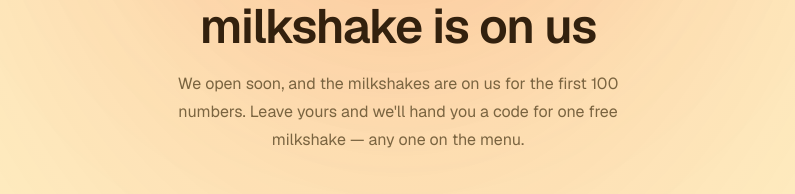
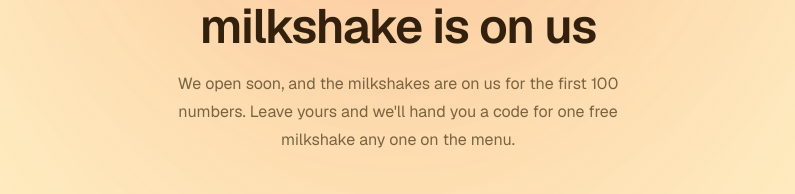
Before and after one commit to baranidharanofficial/delights, a Next.js app: page /launch in a window 1280 px wide. Shown: the part 290-484 px from the top of the page, without its empty margins (242-1037 px from the left). Built offline with nearby package versions, Linux system fonts and the light colour scheme.

Commit message:
feat: refine messaging for clarity in launch offer description

```diff
--- a/src/app/launch/page.tsx
+++ b/src/app/launch/page.tsx
@@ -75,7 +75,7 @@ export default function LaunchPage() {
         >
           We open soon, and the milkshakes are on us for{" "}
           {LAUNCH_CAP_LABEL}. Leave yours and we&apos;ll hand you a code for one
-          free milkshake — any one on the menu.
+          free milkshake any one on the menu.
         </p>
 
         <div className="rise mt-10 w-full" style={{ animationDelay: "0.7s" }}>
```
